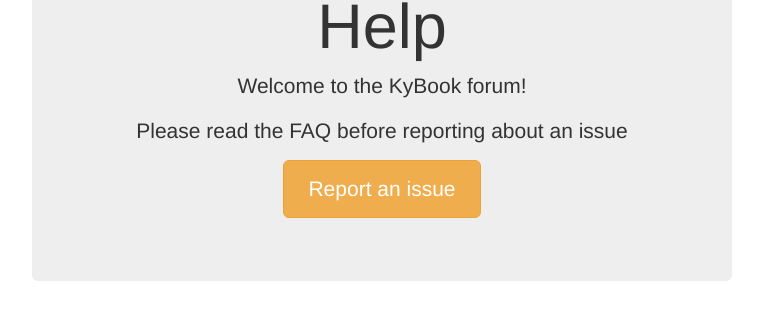
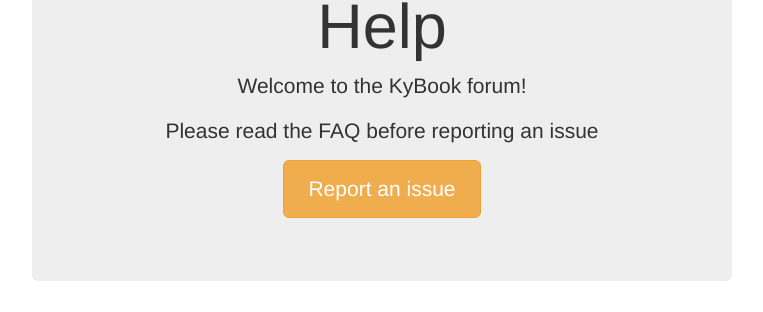
Before and after one commit to kolyvan/kybook-reader.com, a Jekyll site: the page built from help.html, in a window 1280 px wide. Shown: the part 192-504 px from the top of the page, without its empty margins (258-1021 px from the left). Built offline with Jekyll 4.4.1, drawn with Linux system fonts in a browser that asks for light colours; comment, search, counter and statistics services are not loaded.

Commit message:
Update help.html
removed 'about'.

```diff
--- a/help.html
+++ b/help.html
@@ -6,7 +6,7 @@
 <div class="jumbotron">
   <h1>Help</h1>
   <p class="lead">Welcome to the KyBook forum!</p>
-  <p class="lead">Please read the FAQ before reporting about an issue</p>
+  <p class="lead">Please read the FAQ before reporting an issue</p>
   <p><a class="btn btn-lg btn-warning" role="button" href="https://github.com/kolyvan/kybook/issues/new">Report an issue</a></p>
 </div>
 
```
